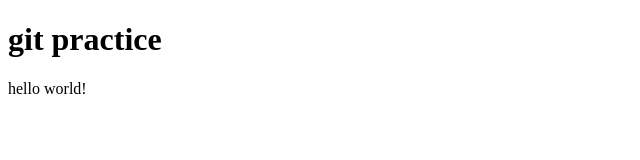
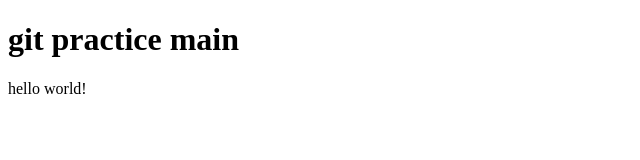
Before and after one commit to sol-pine/gitprac, a plain HTML site: page index.html in a window 1280 px wide. Shown: the whole page, without its empty margins (0-640 px from the left). Drawn offline with Linux system fonts and the light colour scheme.

```diff
--- a/index.html
+++ b/index.html
@@ -7,7 +7,7 @@
     <title>Document</title>
   </head>
   <body>
-    <h1>git practice</h1>
+    <h1>git practice main</h1>
     <div>hello world!</div>
   </body>
 </html>
```
